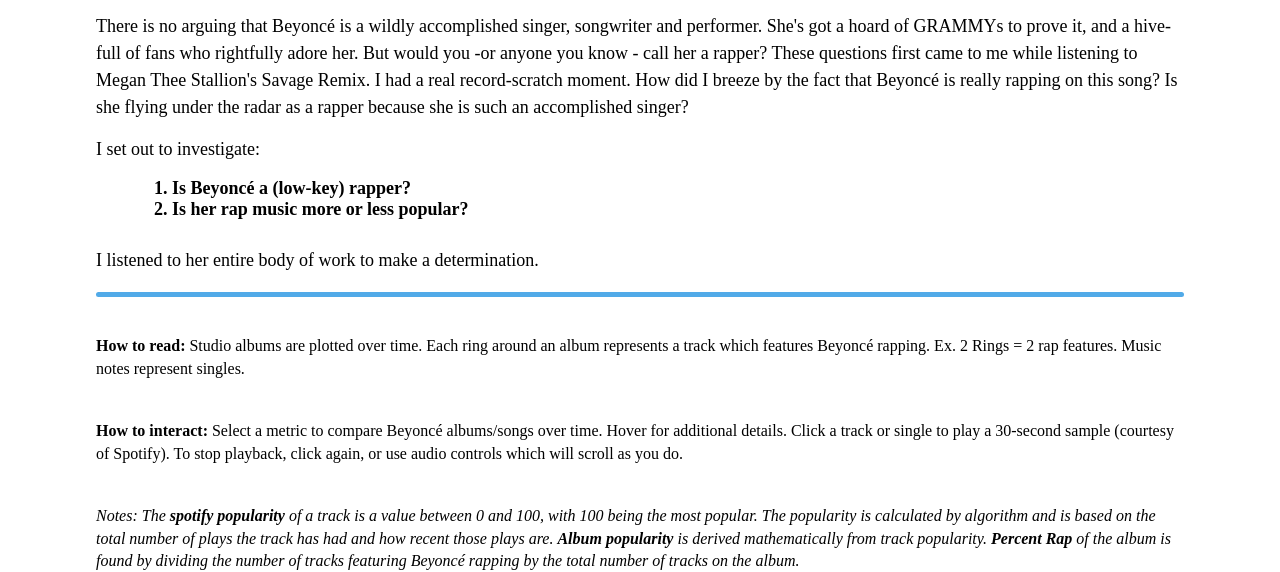
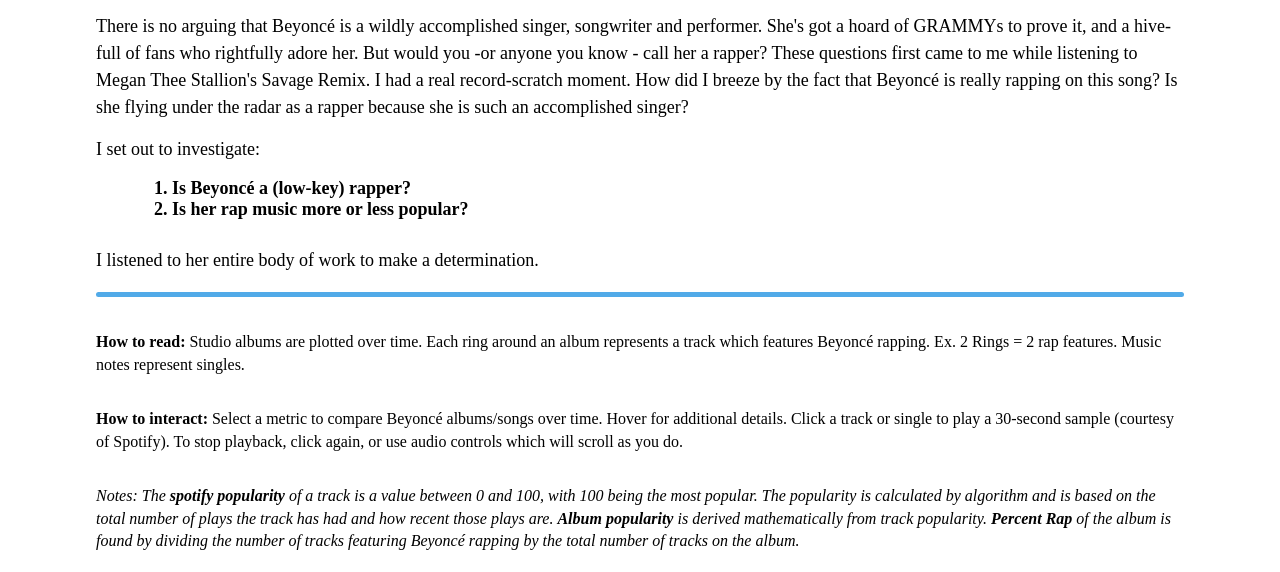
Before and after one commit to JasmineGuy/beyonce, a plain HTML site: page index.html in a window 1280 px wide. Shown: the part 165-737 px from the top of the page. Drawn offline with nearby package versions, Linux system fonts and the light colour scheme; a web font is replaced by a local one.

Commit message:
spacing for proto

```diff
--- a/styles.css
+++ b/styles.css
@@ -40,7 +40,7 @@ body{
 
 .subscript {
   font-size: 16px;
-  padding: .25em 0;
+  /* padding: .25em 0; */
 }
 
 @media screen and (max-width: 1430px) {
```
